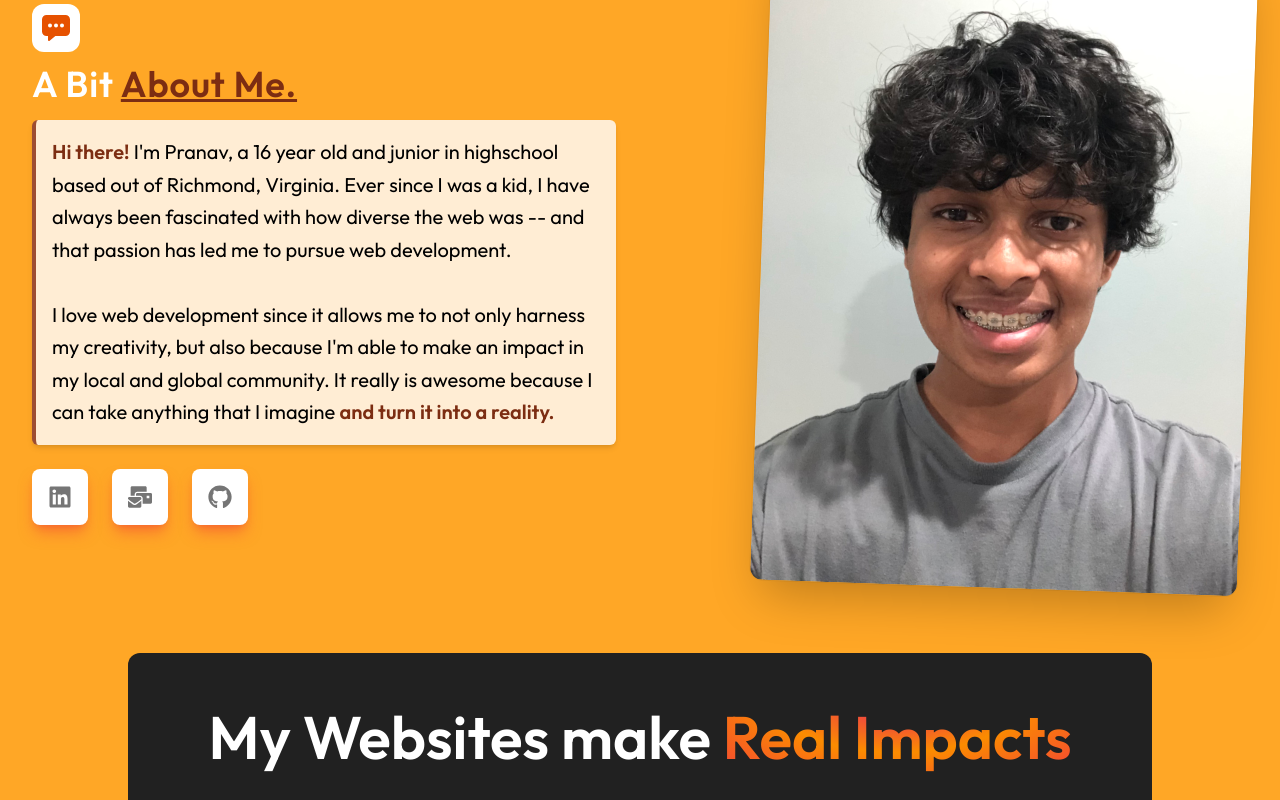
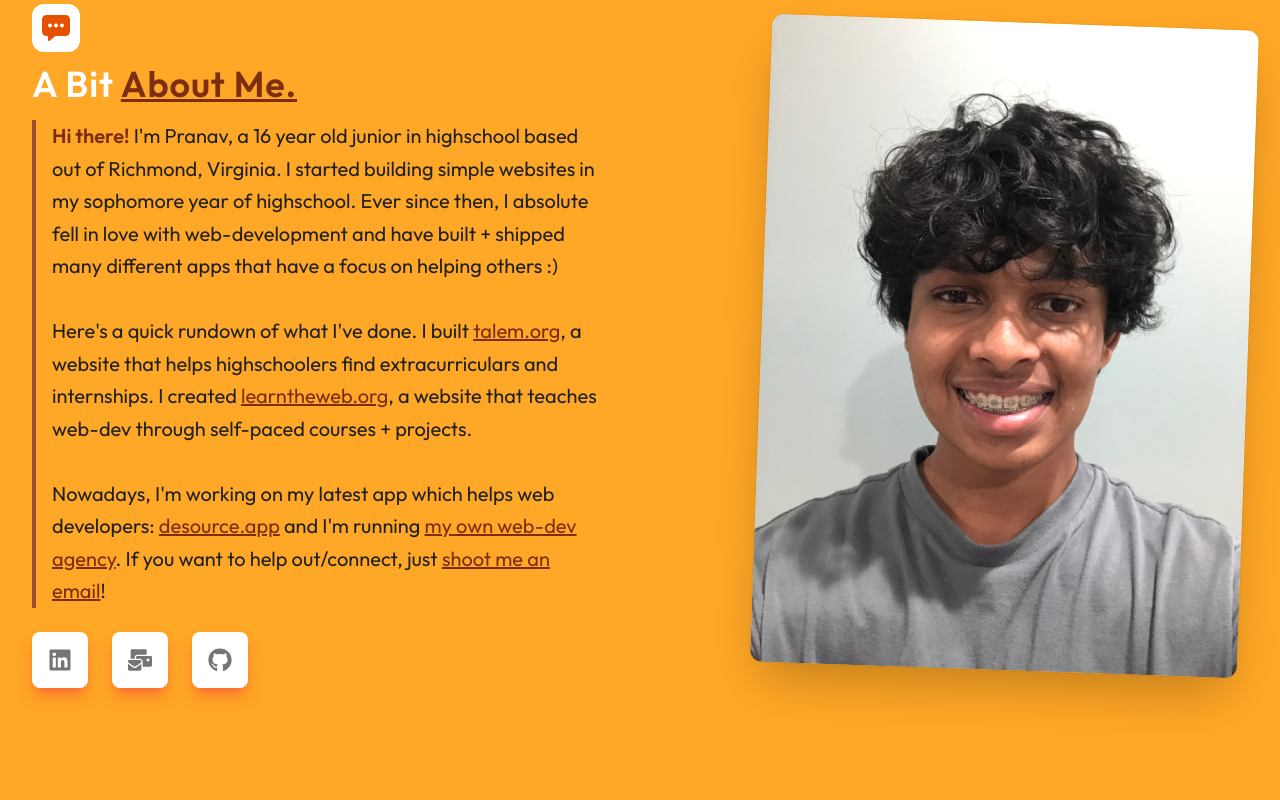
Before and after one commit to PkTheCoda/portfolio, a React (Vite) app: page / in a window 1280 px wide. Shown: the part 1000-1800 px from the top of the page. Built offline with nearby package versions, Linux system fonts and the light colour scheme.

Commit message:
changed about section + minor responivity fixes

```diff
--- a/src/Components/AboutSection.jsx
+++ b/src/Components/AboutSection.jsx
@@ -25,11 +25,36 @@ export default function AboutMe() {
                                     <h2 class="text-4xl mb-1 font-semibold tracking-wide text-white">
                                         A Bit <span className="text-[#7c2d12] underline">About Me.</span>
                                     </h2>
-                                    <p className="p-4 shadow-md rounded-md border-l-4 border-[#9d4d32] bg-white/80 text-xl leading-relaxed font-outfit text-slate-900 my-4">
-                                      <span className="text-[#7c2d12] font-semibold">Hi there!</span> I'm Pranav, a 16 year old and junior in highschool based out of Richmond, Virginia. Ever since I was a kid, I have always been fascinated with how diverse the web was -- and that passion has led me to pursue web development.
+                                    <p className="px-4 text-gray-900 border-l-4 border-[#9d4d32] text-xl leading-relaxed font-outfit text-slate-900 my-4">
+                                      <span className="text-[#7c2d12] font-semibold">Hi there!</span>{' '}
+                                        I'm Pranav, a 16 year old junior in highschool based out of Richmond, Virginia.
+                                        I started building simple websites in my sophomore year of highschool.
+                                        Ever since then, I absolute fell in love with web-development and have built +
+                                        shipped many different apps that have a focus on helping others {':)'}
                                       <br />
                                       <br />
-                                      I love web development since it allows me to not only harness my creativity, but also because I'm able to make an impact in my local and global community. It really is awesome because I can take anything that I imagine <span className="text-[#7c2d12] font-semibold">and turn it into a reality.</span>
+                                      Here's a quick rundown of what I've done. I built{' '}
+                                      <a href="https://talem.org" target='_blank' className="underline text-[#7c2d12]">talem.org</a>,
+                                      a website that helps highschoolers find extracurriculars and internships. I created{' '}
+                                      <a href="https://learntheweb.org" target='_blank' className="underline text-[#7c2d12]">learntheweb.org</a>,
+                                      a website that teaches web-dev through self-paced courses + projects.
+                                      <br />
+                                      <br />
+
+                                      Nowadays, I'm working on my latest app
+                                      which helps web developers:{' '}
+                                      <a href="https://desource.app" target='_blank' className="underline text-[#7c2d12]">desource.app</a>{' '}
+                                      and I'm running{' '}
+                                      <a href="https://thryvedesign.com" target='_blank' className="underline text-[#7c2d12]">my own web-dev agency</a>.
+                                      If you want to help out/connect, just{' '}
+                                      <a href="mailto:pranavkonjeti@gmail.com" target='_blank' className="underline text-[#7c2d12]">shoot me an email</a>!
+
+
+
+                                      {/* I love web development since it allows me to not only harness my creativity, but also
+                                      because I'm able to make an impact in my local and global community. It really is awesome
+                                      because I can take anything that I imagine <span className="text-[#7c2d12] font-semibold">and turn
+                                      it into a reality.</span> */}
                                     </p>
 
                                     <div className="flex mt-6 space-x-4 items-center  gap-x-2">
--- a/src/Components/ExtraProjectsBottom.jsx
+++ b/src/Components/ExtraProjectsBottom.jsx
@@ -8,7 +8,7 @@ export default function ExtraProjectBottom() {
     return (
         <div className='flex flex-col font-outfit bg-[#e3c091] py-16'>
 
-            <div className='text-6xl font-semibold tracking-tight text-center text-[#704421]'>
+            <div className='six-title font-semibold tracking-tight text-center text-[#704421]'>
                 <h1 className=''>Some Other Projects </h1>
                 <h1 className="block">I've Built/Working On:</h1>
             </div>
--- a/src/Components/Header.jsx
+++ b/src/Components/Header.jsx
@@ -26,7 +26,7 @@ export default function Navbar() {
 
   return (
     <>
-      <div className="bg-white/40 max-w-[95rem] rounded-2xl md:sticky z-40 top-10 backdrop-blur-xl m-6 flex items-center mx-auto">
+      <div className="bg-white/40 max-w-[85rem] rounded-2xl md:sticky z-40 top-10 backdrop-blur-xl m-6 flex items-center mx-auto">
         <header className="shadow-[0_8px_30px_rgb(0,0,0,0.12)] rounded-2xl w-full z-40 mx-auto">
           <nav className="flex  rounded-2xl items-center justify-between p-6 lg:px-8" aria-label="Global">
             <div className="flex lg:flex-1">
```
